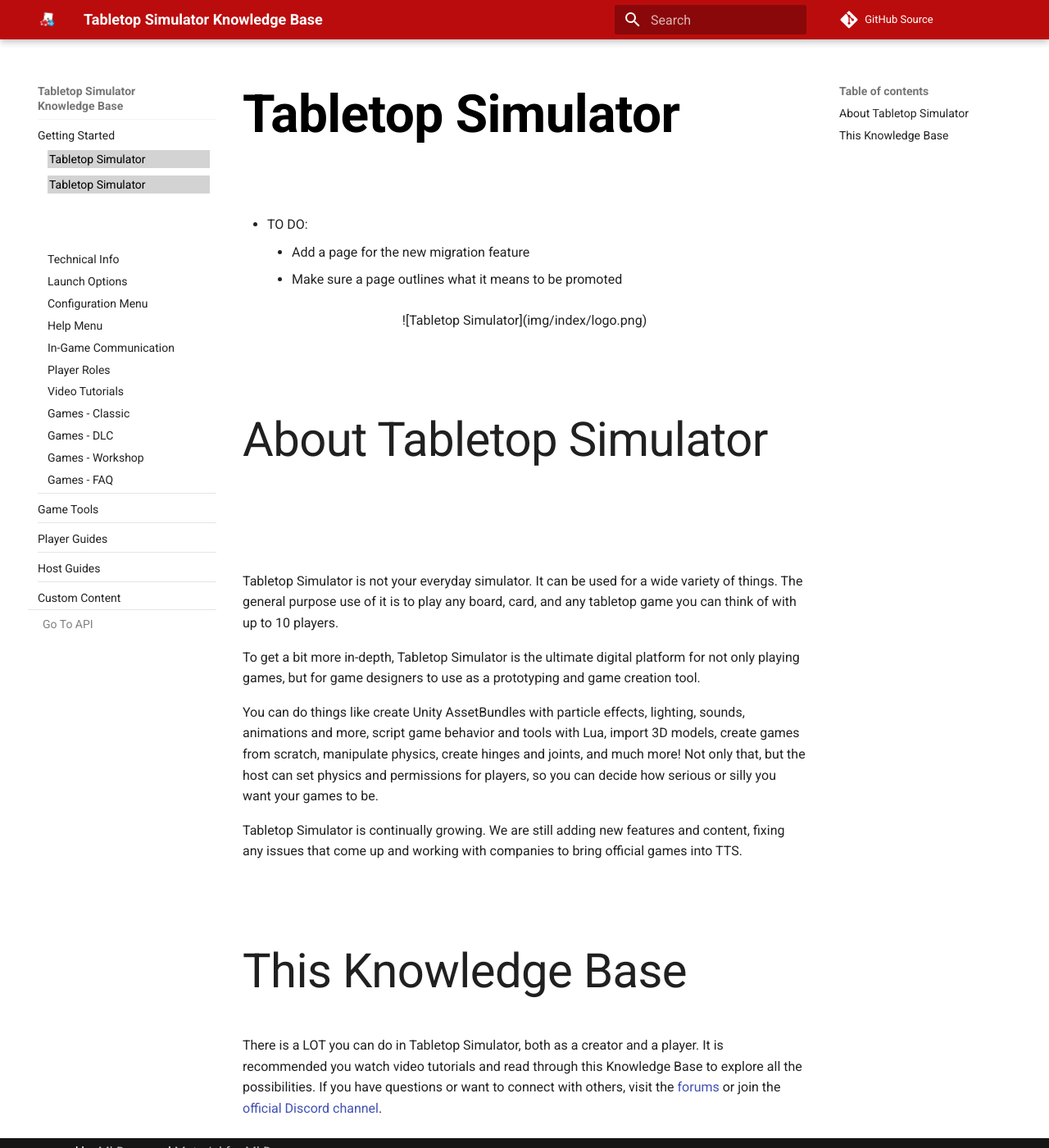
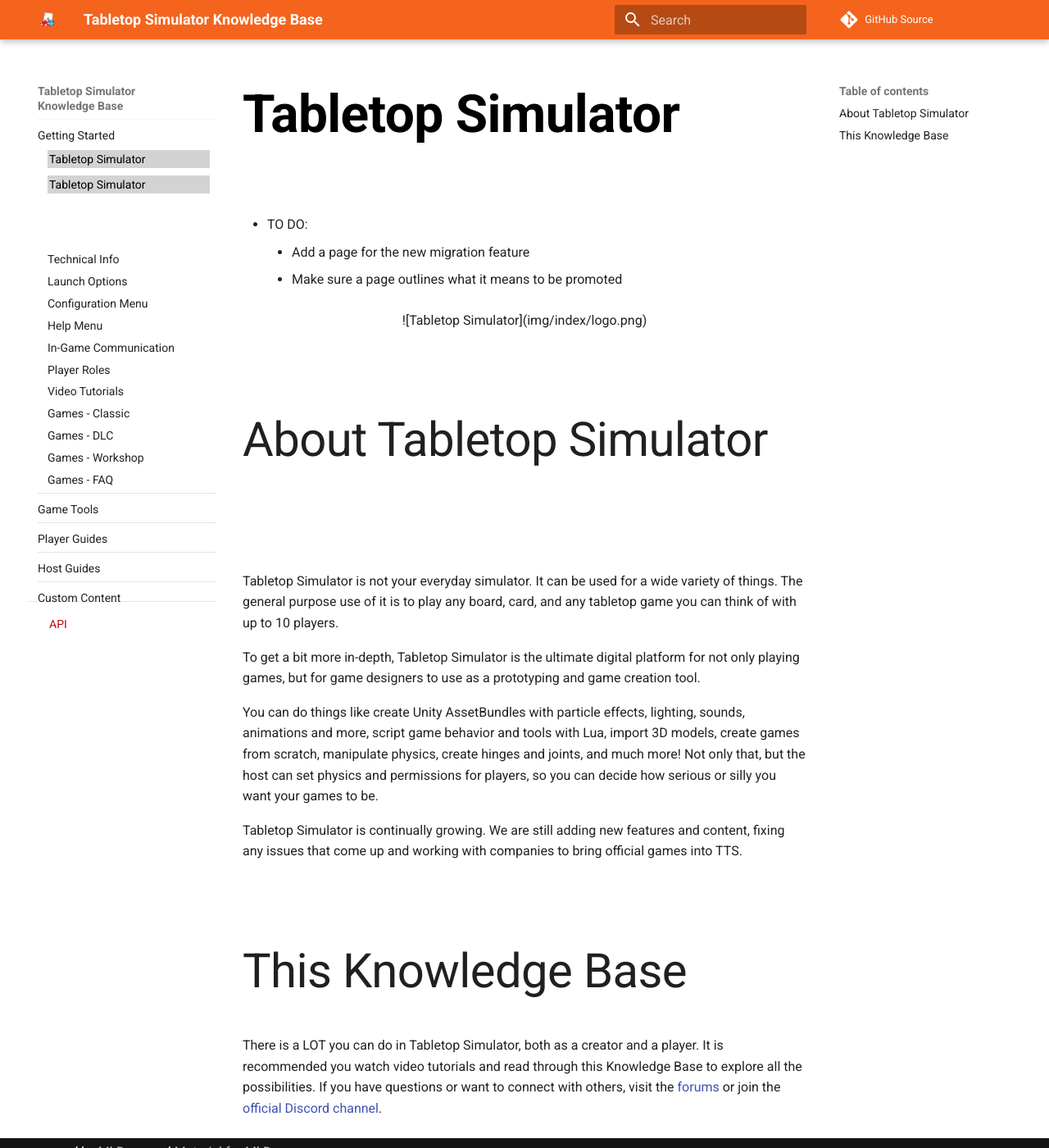
Before and after one commit to Berserk-Games/Tabletop-Simulator-Knowledge-Base, an MkDocs documentation site: the page built from docs/index.md, in a window 1280 px wide and 1400 px high. Shown: the whole window at 82% size. Built offline with MkDocs 1.6.1 and Material for MkDocs 9.7.7, drawn with Linux system fonts in a browser that asks for light colours; comment, search, counter and statistics services are not loaded; old or Windows-style settings are respelled for this version of MkDocs.

Commit message:
Initial Commit

```diff
--- a/docs/css/theme.css
+++ b/docs/css/theme.css
@@ -30,7 +30,7 @@
 
 /*Coloring of top bar*/
 [data-md-color-primary=indigo] .md-header, [data-md-color-primary=indigo] .md-hero {
-  background-color: #bb0c0d;
+  background-color: #f4641d;
 }
 
 /*Header coloring and formatting*/
@@ -84,7 +84,7 @@
 
 /*Make edit button red, !important required*/
 .md-content__icon {
-    color: #bb0c0d !important;
+    color: #f4641d !important;
 }
 
 /*anchor offset*/
@@ -108,5 +108,22 @@
 
 /*Adds padding to bottom of nav bar so you can see Go To link*/
 .md-sidebar__scrollwrap {
-    padding-bottom:10px;
+    padding-bottom:20px;
 }
+
+
+
+.custom-line {
+    border:0;
+    height:0;
+    border-top:1px solid rgba(0, 0, 0, 0.1);
+    border-bottom: 1px solid rgba(255, 255, 255, 0.3);
+
+}
+
+.custom-link {
+    color:#bb0c0d;
+    position:relative;
+    left:1.3rem;
+    top:-0.5rem;
+}
--- a/theme/partials/nav-item.html
+++ b/theme/partials/nav-item.html
@@ -29,7 +29,7 @@
 
 <!-- Main navigation item with nested items -->
 {% if nav_item.children %}
-  <hr style=" border: 0; height: 0; border-top: 1px solid rgba(0, 0, 0, 0.1); border-bottom: 1px solid rgba(255, 255, 255, 0.3);">
+  <hr class="custom-line">
   <li class="{{ class }} md-nav__item--nested">
 
     <!-- Active checkbox expands items contained within nested section -->
--- a/theme/partials/nav.html
+++ b/theme/partials/nav.html
@@ -55,9 +55,9 @@
   </ul>
 
   <!-- Link to TTS API -->
-  <!-- <a style="color:grey;float:left" href="https://api.tabletopsimulator.com/">Go To API</a> -->
-  <div style="position:relative;bottom:10px;z-index:-1">
-    <hr style=" border: 0; height: 0; border-top: 1px solid rgba(0, 0, 0, 0.1); border-bottom: 1px solid rgba(255, 255, 255, 0.3);">
-    <a style="color:grey;position:absolute;left:18px" href="https://api.tabletopsimulator.com/">Go To API</a>
-  </div>
+  <hr class="custom-line" style="position:relative; top:-1rem;">
+
+  <!--style="color:grey;position:absolute;left:18px;top:-2px" href="https://api.tabletopsimulator.com/">Go To API</a>-->
+  <a href="https://api.tabletopsimulator.com/" class="custom-link">API</a>
+
 </nav>
```
